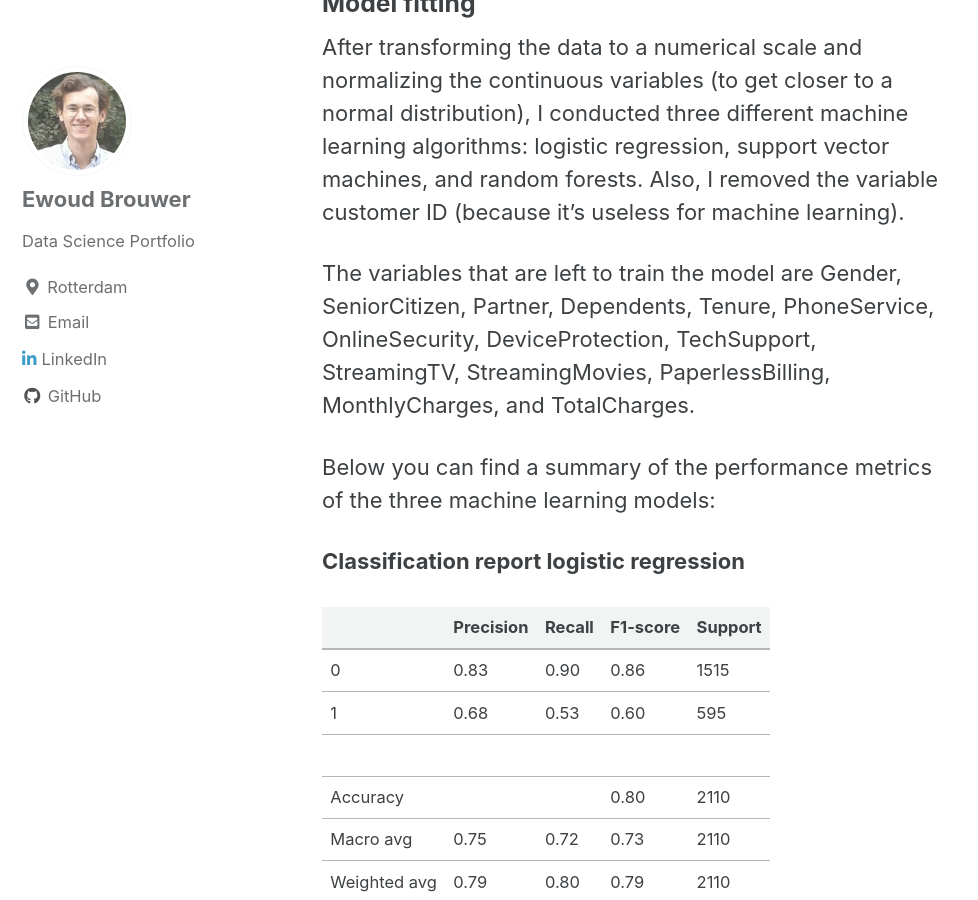
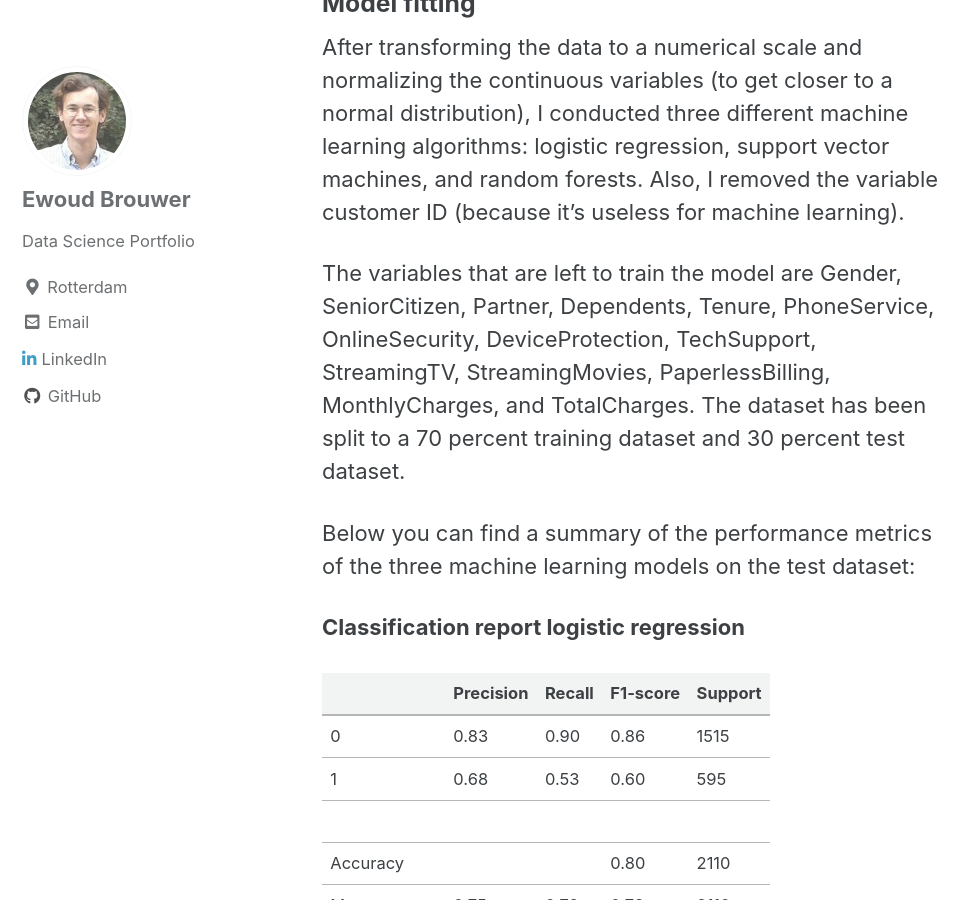
Before and after one commit to ewoudb33/ewoudb33.github.io, a Jekyll site: the page built from _posts/2020-09-12-churn-prediction.md, in a window 1280 px wide and 900 px high, scrolled down 3187 px. Shown: the whole window, without its empty margins (0-978 px from the left). Built offline with Jekyll 4.4.1, drawn with Linux system fonts in a browser that asks for light colours; cached includes are drawn as plain includes; some of the changed text lies outside the part shown.

Commit message:
update post

```diff
--- a/_posts/2020-09-12-churn-prediction.md
+++ b/_posts/2020-09-12-churn-prediction.md
@@ -35,9 +35,9 @@ Finally, the relation of tenure and churn reveals that most of the churners have
 ### Model fitting
 After transforming the data to a numerical scale and normalizing the continuous variables (to get closer to a normal distribution), I conducted three different machine learning algorithms: logistic regression, support vector machines, and random forests. Also, I removed the variable customer ID (because it’s useless for machine learning).
 
-The variables that are left to train the model are Gender, SeniorCitizen, Partner, Dependents, Tenure, PhoneService, OnlineSecurity, DeviceProtection, TechSupport, StreamingTV, StreamingMovies, PaperlessBilling, MonthlyCharges, and TotalCharges.
+The variables that are left to train the model are Gender, SeniorCitizen, Partner, Dependents, Tenure, PhoneService, OnlineSecurity, DeviceProtection, TechSupport, StreamingTV, StreamingMovies, PaperlessBilling, MonthlyCharges, and TotalCharges. The dataset has been split to a 70 percent training dataset and 30 percent test dataset.
 
-Below you can find a summary of the performance metrics of the three machine learning models:
+Below you can find a summary of the performance metrics of the three machine learning models on the test dataset:
 
 **Classification report logistic regression**
 
```
